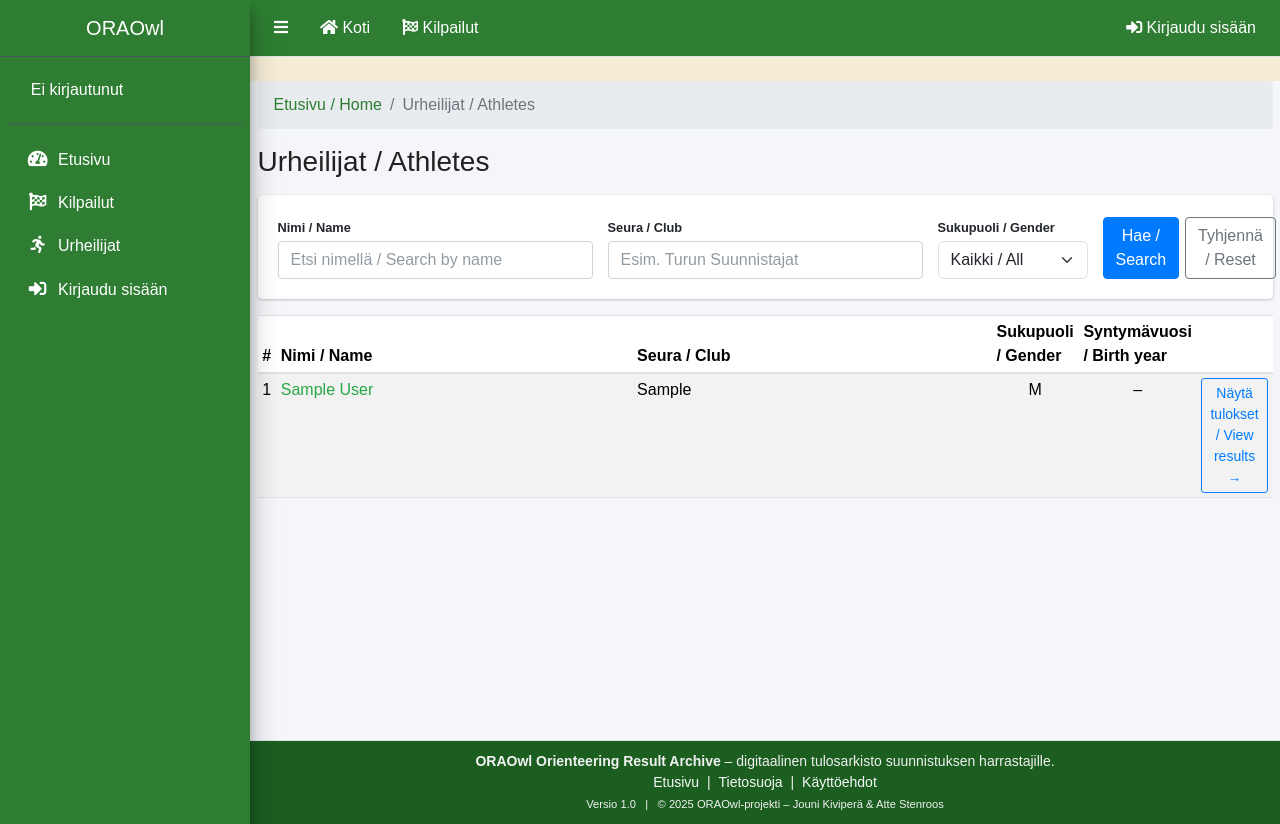
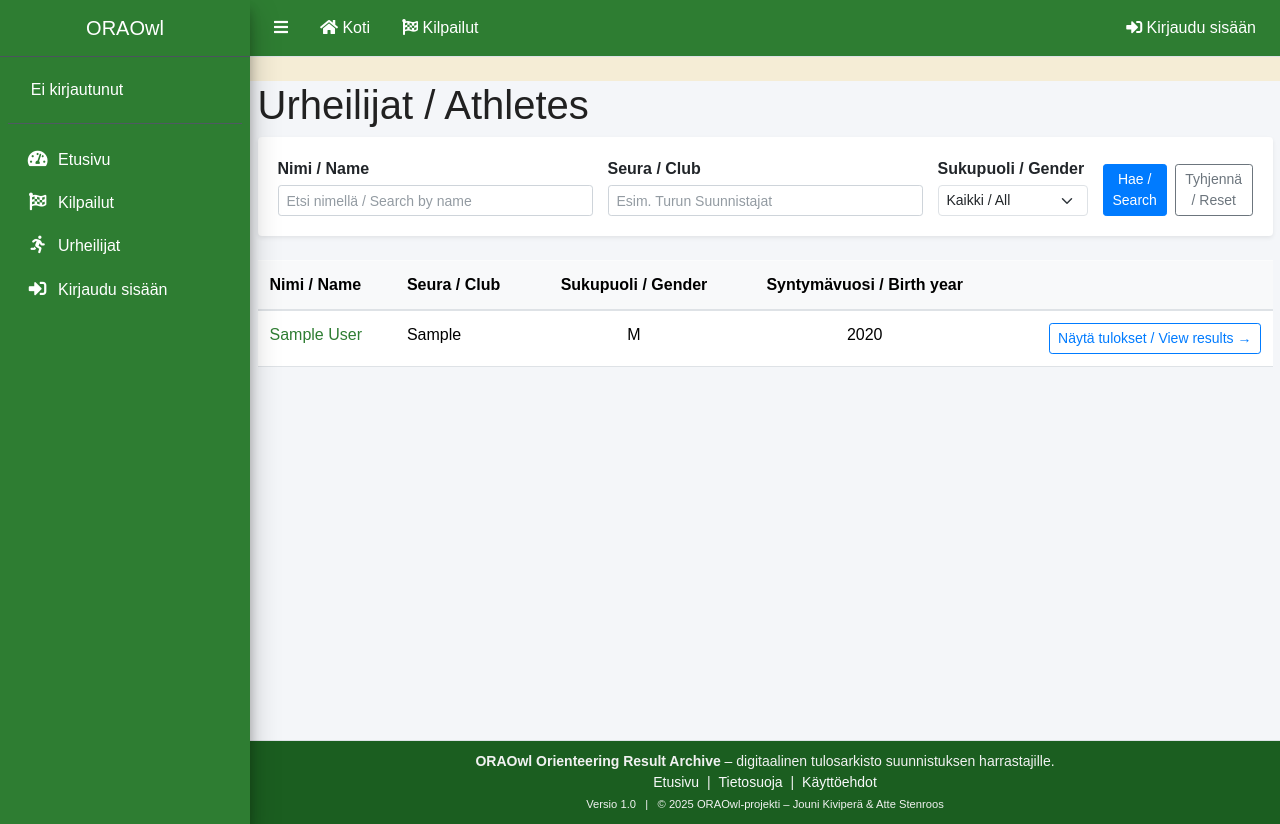
Before and after one commit to jounikivi/oraowl, a Django app: page /urheilijat/ in a window 1280 px wide. Run offline with Django 5.2, Linux system fonts and the light colour scheme; tables that the repository leaves empty hold one stand-in row (values such as "Sample post"); style sheets or scripts are compiled from the project's sources; some libraries are stand-ins or nearby versions.

Commit message:
Update index.html

```diff
--- a/oraw_app/templates/oraw_app/athletes/index.html
+++ b/oraw_app/templates/oraw_app/athletes/index.html
@@ -8,144 +8,139 @@
 {% block content %}
 <div class="container my-4">
 
-  {# Breadcrumb / Sivupolku #}
-  <nav aria-label="breadcrumb" class="mb-3">
-    <ol class="breadcrumb">
-      <li class="breadcrumb-item">
-        <a href="{% url 'oraw_app:home' %}">Etusivu / Home</a>
-      </li>
-      <li class="breadcrumb-item active" aria-current="page">
-        Urheilijat / Athletes
-      </li>
-    </ol>
-  </nav>
+  {% comment %}
+  FI: Otsikko + lyhyt kuvaus
+  EN: Header + short description
+  {% endcomment %}
+  <h1 class="mb-2">Urheilijat / Athletes</h1>
 
-  <h1 class="h3 mb-3">
-    Urheilijat / Athletes
-  </h1>
+  {% comment %} <p class="text-muted">
+    FI: Lista urheilijoista, joille on tuotu tuloksia ORAOwl-järjestelmään.<br>
+    EN: List of athletes with results imported into ORAOwl.
+  </p> {% endcomment %}
 
-  {# Haku / Search -paneeli #}
-  <div class="card mb-3">
+  {% comment %}
+  FI: Hakulomake urheilijoiden suodattamiseen
+  EN: Search form for filtering athletes
+  {% endcomment %}
+  <div class="card shadow-sm mb-4">
     <div class="card-body">
-      <form method="get" class="row g-2 align-items-end">
-        <div class="col-12 col-md-4">
-          <label for="id_q" class="form-label small mb-1">
-            Nimi / Name
-          </label>
+      <form method="get" class="row g-3 align-items-end">
+
+        <div class="col-md-4">
+          <label for="id_q" class="form-label mb-1">Nimi / Name</label>
           <input
+            type="text"
             id="id_q"
-            type="text"
             name="q"
-            value="{{ request.GET.q }}"
-            class="form-control"
+            class="form-control form-control-sm"
             placeholder="Etsi nimellä / Search by name"
+            value="{{ request.GET.q|default_if_none:'' }}"
           >
         </div>
 
-        <div class="col-12 col-md-4">
-          <label for="id_club" class="form-label small mb-1">
-            Seura / Club
-          </label>
+        <div class="col-md-4">
+          <label for="id_club" class="form-label mb-1">Seura / Club</label>
           <input
+            type="text"
             id="id_club"
-            type="text"
             name="club"
-            value="{{ request.GET.club }}"
-            class="form-control"
+            class="form-control form-control-sm"
             placeholder="Esim. Turun Suunnistajat"
+            value="{{ request.GET.club|default_if_none:'' }}"
           >
         </div>
 
-        <div class="col-12 col-md-2">
-          <label for="id_gender" class="form-label small mb-1">
-            Sukupuoli / Gender
-          </label>
+        <div class="col-md-2">
+          <label for="id_gender" class="form-label mb-1">Sukupuoli / Gender</label>
           <select
             id="id_gender"
             name="gender"
-            class="form-select"
+            class="form-select form-select-sm"
           >
             <option value="">Kaikki / All</option>
-            <option value="M" {% if request.GET.gender == "M" %}selected{% endif %}>M</option>
-            <option value="F" {% if request.GET.gender == "F" %}selected{% endif %}>F</option>
+            <option value="M" {% if request.GET.gender == "M" %}selected{% endif %}>Mies / Male</option>
+            <option value="F" {% if request.GET.gender == "F" %}selected{% endif %}>Nainen / Female</option>
+            <option value="X" {% if request.GET.gender == "X" %}selected{% endif %}>Muu / Other</option>
           </select>
         </div>
 
-        <div class="col-6 col-md-1 d-grid">
-          <button type="submit" class="btn btn-primary">
+        <div class="col-md-2 d-flex justify-content-md-end">
+          <div class="d-flex w-100 gap-2">
+            <button type="submit" class="btn btn-primary btn-sm flex-fill">
               Hae / Search
             </button>
-        </div>
-        <div class="col-6 col-md-1 d-grid">
-          <a href="{% url 'oraw_app:athletes_index' %}" class="btn btn-outline-secondary">
+            <a href="{% url 'oraw_app:athletes_index' %}" class="btn btn-outline-secondary btn-sm">
               Tyhjennä / Reset
             </a>
           </div>
+        </div>
+
       </form>
     </div>
   </div>
 
-  {# TIIVISTETYT rivit vain tälle taulukolle #}
-  <style>
-    .athlete-table.table-sm > :not(caption) > * > * {
-      padding-top: 0.25rem;
-      padding-bottom: 0.25rem;
-    }
-  </style>
-
+  {% if athletes %}
     <div class="table-responsive">
-    <table class="table table-striped table-hover table-sm athlete-table mb-0">
-      <thead>
+      <table class="table table-hover align-middle">
+        <thead class="table-light">
           <tr>
-          <th style="width: 1%;">#</th>
             <th>Nimi / Name</th>
             <th>Seura / Club</th>
-          <th style="width: 1%;">Sukupuoli / Gender</th>
-          <th style="width: 1%;">Syntymävuosi / Birth year</th>
-          <th style="width: 1%;"></th>
+            <th class="text-center">Sukupuoli / Gender</th>
+            <th class="text-center">Syntymävuosi / Birth year</th>
+            <th></th>
           </tr>
         </thead>
         <tbody>
           {% for athlete in athletes %}
             <tr>
-            <td>{{ forloop.counter }}</td>
               <td>
-              <a href="{% url 'oraw_app:athletes_detail' athlete.pk %}" class="text-success">
-                {{ athlete.full_name|default:athlete }}
+                <a href="{% url 'oraw_app:athletes_detail' athlete.pk %}">
+                  {{ athlete.display_name }}
                 </a>
               </td>
-            <td>
-              {{ athlete.club|default:"–" }}
+
+              <td>{{ athlete.club|default:"-" }}</td>
+
+              <td class="text-center">
+                {% if athlete.gender == "M" %}
+                  M
+                {% elif athlete.gender == "F" %}
+                  F
+                {% elif athlete.gender == "X" %}
+                  X
+                {% else %}
+                  –
+                {% endif %}
               </td>
+
               <td class="text-center">
-              {{ athlete.gender|default:"–" }}
+                {% if athlete.year_of_birth %}
+                  {{ athlete.year_of_birth }}
+                {% else %}
+                  –
+                {% endif %}
               </td>
-            <td class="text-center">
-              {{ athlete.birth_year|default:"–" }}
-            </td>
+
               <td class="text-end">
                 <a
-                href="{% url 'oraw_app:athletes_detail' athlete.pk %}""
-                class="btn btn-outline-primary btn-sm"
+                  href="{% url 'oraw_app:athletes_detail' athlete.pk %}"
+                  class="btn btn-sm btn-outline-primary"
                 >
                   Näytä tulokset / View results →
                 </a>
-            </td>
-          </tr>
-        {% empty %}
-          <tr>
-            <td colspan="6" class="text-muted">
-              Ei urheilijoita. / No athletes.
               </td>
             </tr>
           {% endfor %}
         </tbody>
       </table>
     </div>
-
-  {% comment %} {# Voit myöhemmin ottaa sivutuksen käyttöön:
-     {% include "oraw_app/partials/pagination.html" with page_obj=page_obj %}
-  #} {% endcomment %}
+  {% else %}
+    <p class="text-muted">
+      Ei urheilijoita löytynyt annetuilla hakuehdoilla. / No athletes found.
+    </p>
+  {% endif %}
 
 </div>
 {% endblock %}
```
Lines whose indentation alone changed are shown as unchanged.
